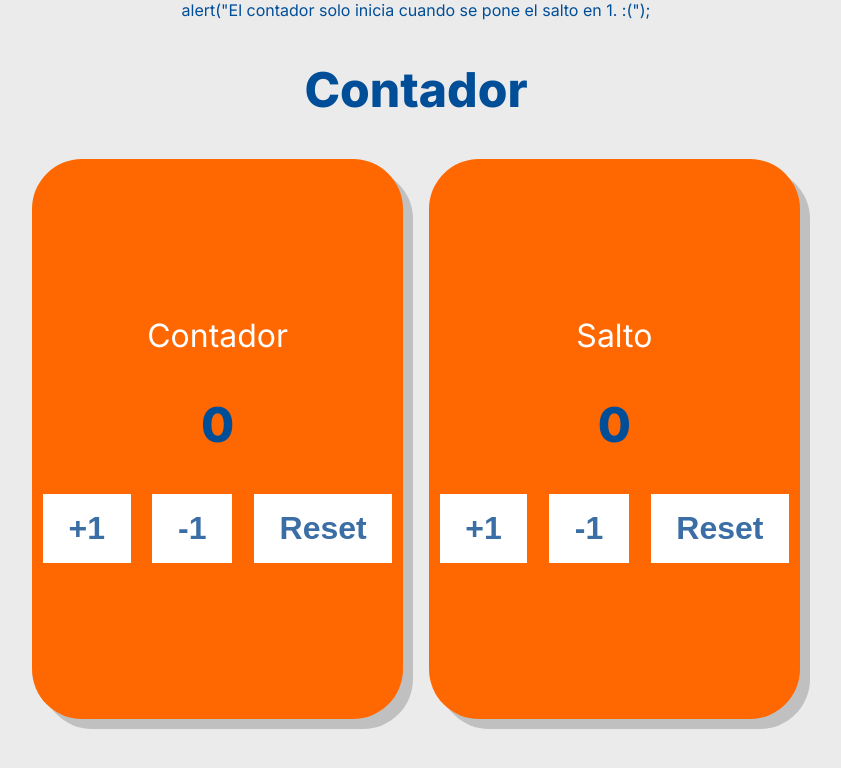
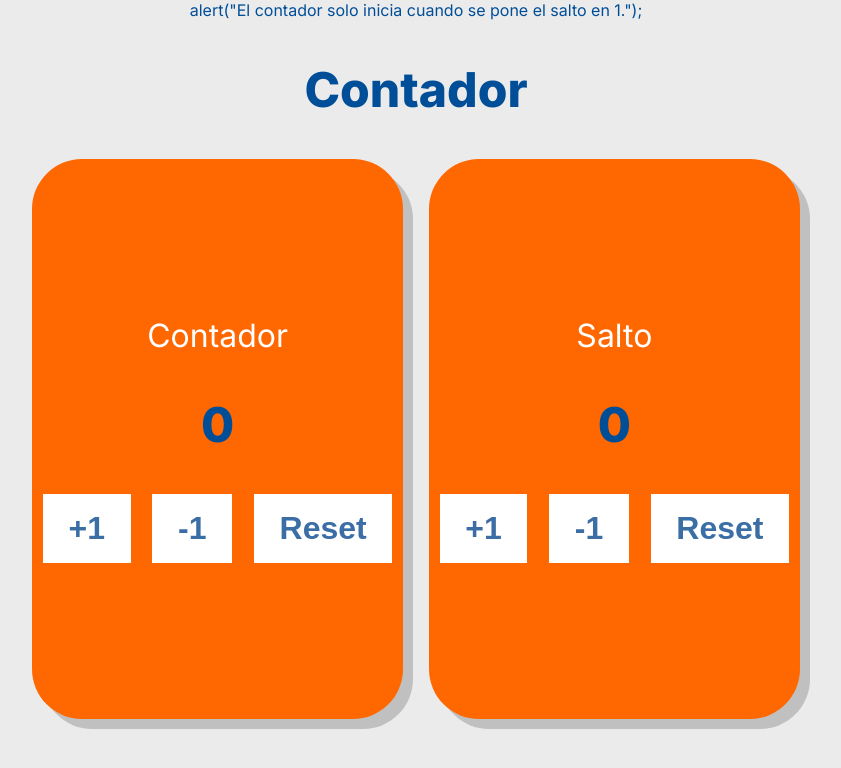
Before and after one commit to MarieGaac/contador-mg-club, a React (Create React App) app: page / in a window 1280 px wide. Shown: the top 768 px of the page, without its empty margins (224-1065 px from the left). Built offline with nearby package versions, Linux system fonts and the light colour scheme.

Commit message:
Correción de alerta

```diff
--- a/src/App.js
+++ b/src/App.js
@@ -27,7 +27,7 @@ const App = () => {
 
 	return (
 	<>
-		alert("El contador solo inicia cuando se pone el salto en 1. :(");
+		alert("El contador solo inicia cuando se pone el salto en 1.");
 		<h1>Contador</h1>
 		<section>
 			<div>
```
